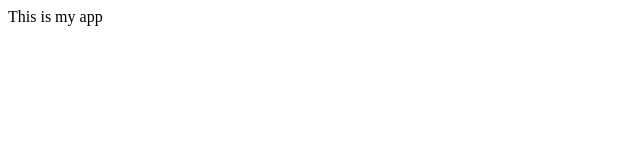
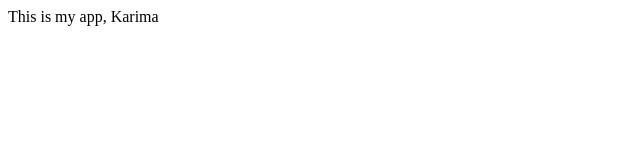
Before and after one commit to farhadfaiz44/FirstGit, a plain HTML site: page index.html in a window 1280 px wide. Shown: the full height of the page, 0-640 px from the left. Drawn offline with Linux system fonts and the light colour scheme.

Commit message:
testing commit

```diff
--- a/index.html
+++ b/index.html
@@ -3,6 +3,6 @@
       <title>My App</title>
     </head>
     <body>
-      This is my app
+      This is my app, Karima
     </body>
 </html>
```
